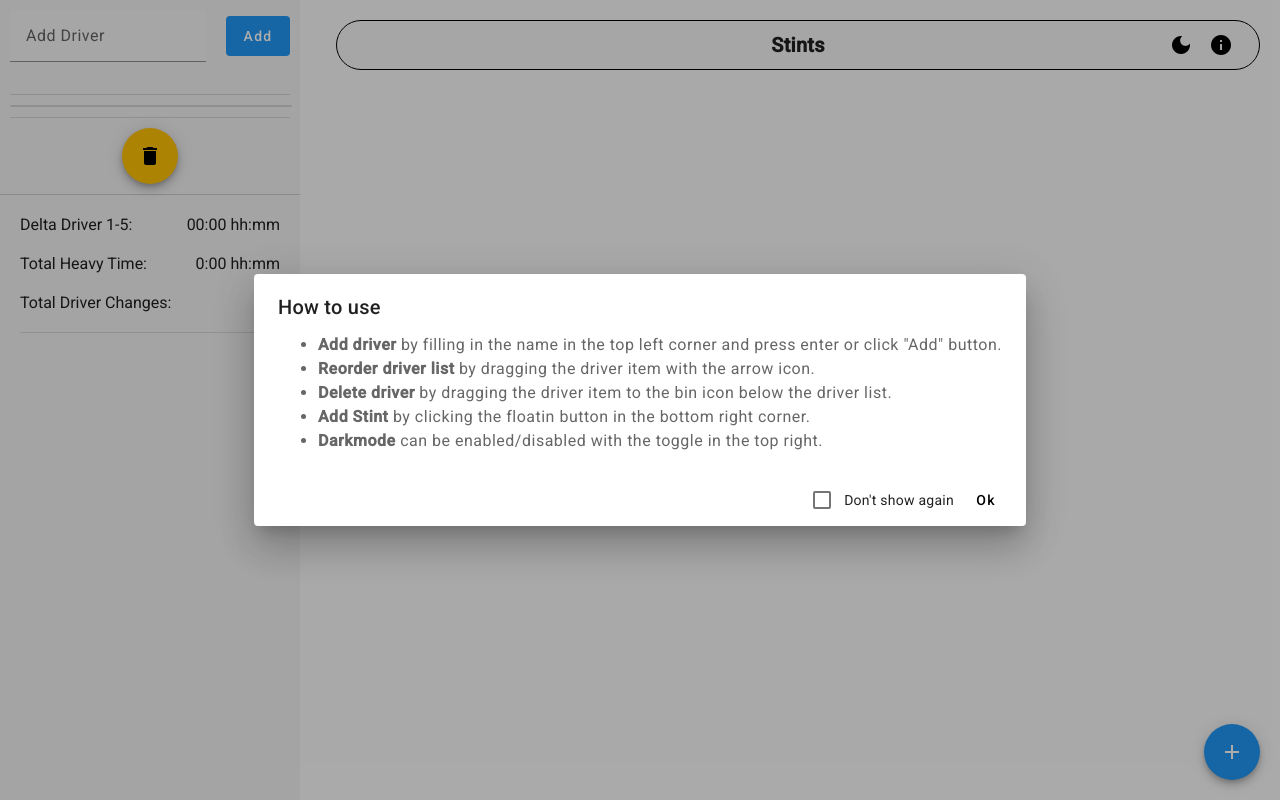
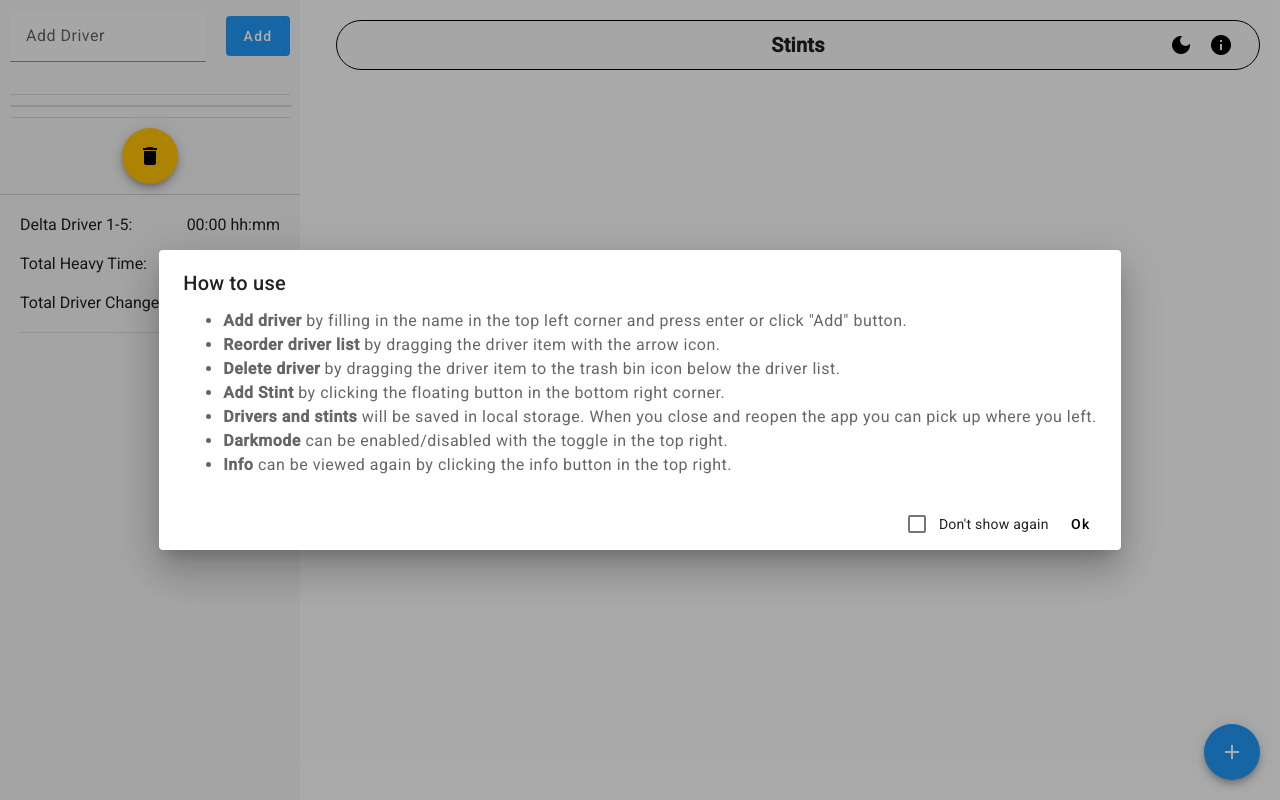
Before and after one commit to Marcoge/24h-helper, an Angular app: page / in a window 1280 px wide. Built offline with nearby package versions, Linux system fonts and the light colour scheme.

Commit message:
Added information to the info dialog and corrected spelling.

```diff
--- a/src/app/dialogs/info-dialog/info-dialog.component.html
+++ b/src/app/dialogs/info-dialog/info-dialog.component.html
@@ -10,16 +10,22 @@
       icon.
     </li>
     <li>
-      <b>Delete driver</b> by dragging the driver item to the bin icon below the
+      <b>Delete driver</b> by dragging the driver item to the trash bin icon below the
       driver list.
     </li>
     <li>
-      <b>Add Stint</b> by clicking the floatin button in the bottom right
+      <b>Add Stint</b> by clicking the floating button in the bottom right
       corner.
+    </li>
+    <li>
+      <b>Drivers and stints</b> will be saved in local storage. When you close
+      and reopen the app you can pick up where you left.
     </li>
     <li>
       <b>Darkmode</b> can be enabled/disabled with the toggle in the top right.
     </li>
+    <li>
+      <b>Info</b> can be viewed again by clicking the info button in the top right.
   </ul>
 </mat-dialog-content>
 <mat-dialog-actions align="end">
```
